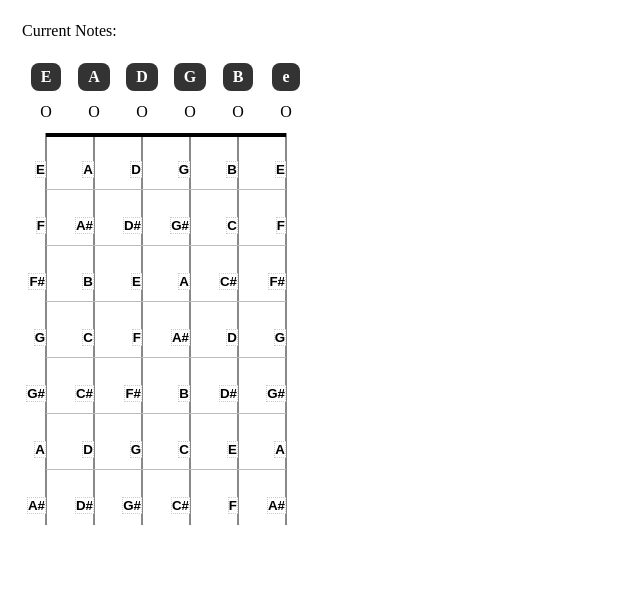
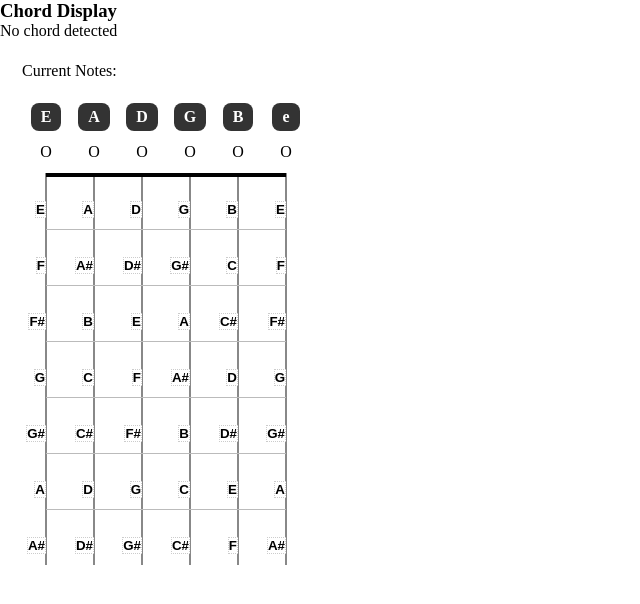
Before and after one commit to seangravener/fretboard-react, a React (Vite) app: page / in a window 1280 px wide. Shown: the top 604 px of the page, without its empty margins (0-640 px from the left). Built offline with nearby package versions, Linux system fonts and the light colour scheme.

Commit message:
Add ChordDisplay component and integrate chord identification

```diff
--- /dev/null
+++ b/src/features/fretboard/components/ChordDisplay.tsx
@@ -0,0 +1,19 @@
+// get fretboard and current notes from createContext
+// use identifyCord() to get chordName
+// render div.chord-display; h3; div.chord-name; div.chord-notes
+
+import { useFretboardContext } from "../hooks/useFretboardContext";
+import { identifyChord } from "../utils/chordIdentifier";
+
+export const ChordDisplay = () => {
+  const { fretboard, currentNotes } = useFretboardContext();
+  const chordName = identifyChord(fretboard.strings);
+
+  return (
+    <div className="chord-display">
+      <h3>Chord Display</h3>
+      <div className="chord-name">{chordName || 'No chord detected'}</div>
+      {/* <div className="chord-notes">{currentNotes.join(' / ')}</div> */}
+    </div>
+  );
+};
--- a/src/features/fretboard/components/Fretboard.tsx
+++ b/src/features/fretboard/components/Fretboard.tsx
@@ -1,14 +1,18 @@
 import { useFretboardContext } from "../hooks/useFretboardContext";
+import { ChordDisplay } from "./ChordDisplay";
 import { FretboardDisplay } from "./FretboardDisplay";
 
 export const Fretboard = () => {
   const { fretboard, highlightFret } = useFretboardContext();
 
   return (
-    <FretboardDisplay
-      fretboard={fretboard}
-      onFretClick={highlightFret}
-      options={{ displayNotes: true }}
-    />
+    <>
+      <ChordDisplay />
+      <FretboardDisplay
+        fretboard={fretboard}
+        onFretClick={highlightFret}
+        options={{ displayNotes: true }}
+      />
+    </>
   );
 };
--- a/src/features/fretboard/components/FretboardDisplay.tsx
+++ b/src/features/fretboard/components/FretboardDisplay.tsx
@@ -9,11 +9,7 @@ type Props = {
   onFretClick?: (stringNum: number, fretNum: FretNumber) => void;
 };
 
-interface StringIndicatorsProps {
-  fretboard: Fretboard;
-}
-
-export const StringIndicators = ({ fretboard }: StringIndicatorsProps) => (
+export const StringIndicators = ({ fretboard }: { fretboard: Fretboard }) => (
   <div className="string-indicators" aria-label="String Indicators">
     {fretboard.strings.map((string) => (
       <div
--- a/src/features/fretboard/contexts/FretboardProvider.tsx
+++ b/src/features/fretboard/contexts/FretboardProvider.tsx
@@ -2,12 +2,19 @@ import { ReactNode } from "react";
 import { useFretboard } from "../hooks/useFretboard";
 import { DEFAULT_FRETS, DEFAULT_TUNING } from "../constants";
 import { FretboardContext } from "./FretboardContext";
+import { identifyChord } from "../utils/chordIdentifier";
 
 export const FretboardProvider = ({ children }: { children: ReactNode }) => {
-  const fretboardState = useFretboard(DEFAULT_TUNING, DEFAULT_FRETS);
+  const { fretboard, highlightFret, currentNotes } = useFretboard(
+    DEFAULT_TUNING,
+    DEFAULT_FRETS
+  );
+  const currentChord = identifyChord(fretboard.strings);
 
   return (
-    <FretboardContext.Provider value={fretboardState}>
+    <FretboardContext.Provider
+      value={{ fretboard, highlightFret, currentNotes, currentChord }}
+    >
       {children}
     </FretboardContext.Provider>
   );
--- a/src/features/fretboard/hooks/useFretboard.ts
+++ b/src/features/fretboard/hooks/useFretboard.ts
@@ -20,8 +20,6 @@ export const useFretboard = (initialTuning: string[], initialFrets: number) => {
     .flatMap((string) => string.frets)
     .filter((frets) => frets.isHighlighted)
     .map((fret) => fret.note);
-
-    console.log(currentNotes)
 
   const updateString = (
     string: GuitarString,
--- /dev/null
+++ b/src/features/fretboard/utils/chordIdentifier.ts
@@ -0,0 +1,51 @@
+import { CHROMATIC_SCALE } from "../constants";
+import { GuitarString } from "../types";
+
+type GuitarPattern = {
+  name: string;
+  intervals: number[];
+};
+
+const CHORD_PATTERNS = [
+  { name: "Major", intervals: [0, 4, 7] },
+  { name: "Minor", intervals: [0, 3, 7] },
+  { name: "7", intervals: [0, 4, 7, 10] },
+  { name: "m7", intervals: [0, 3, 7, 10] },
+  { name: "maj7", intervals: [0, 4, 7, 11] },
+];
+
+const getNoteIndex = (note: string): number => CHROMATIC_SCALE.indexOf(note);
+
+const getIntervals = (notes: string[]): number[] => {
+  const rootIndex = getNoteIndex(notes[0]);
+  return notes
+    .map((note) => {
+      const noteIndex = getNoteIndex(note);
+      return (noteIndex - rootIndex + 12) % 12;
+    })
+    .sort((a, b) => a - b);
+};
+
+const intervalsMatch = (intervals: number[], pattern: number[]): boolean => {
+  if (intervals.length !== pattern.length) return false;
+  return intervals.every((interval, i) => interval === pattern[i]);
+};
+
+export const identifyChord = (strings: GuitarString[]): string => {
+  const highlightedNotes = strings
+    .flatMap((fret) => fret.frets)
+    .filter((fret) => fret.isHighlighted)
+    .map((fret) => fret.note);
+
+  if (highlightedNotes.length > 3) return "";
+
+  const intervals = getIntervals(highlightedNotes);
+
+  const matchedPattern = CHORD_PATTERNS.find((pattern) =>
+    intervalsMatch(intervals, pattern.intervals)
+  );
+
+  if (!matchedPattern) return "";
+
+  return `${highlightedNotes[0]}${matchedPattern.name}`;
+};
```
Also changed, not shown: src/features/fretboard/contexts/FretboardContext.tsx (+1 -7 lines), src/features/fretboard/types.ts (+13 -0 lines).
